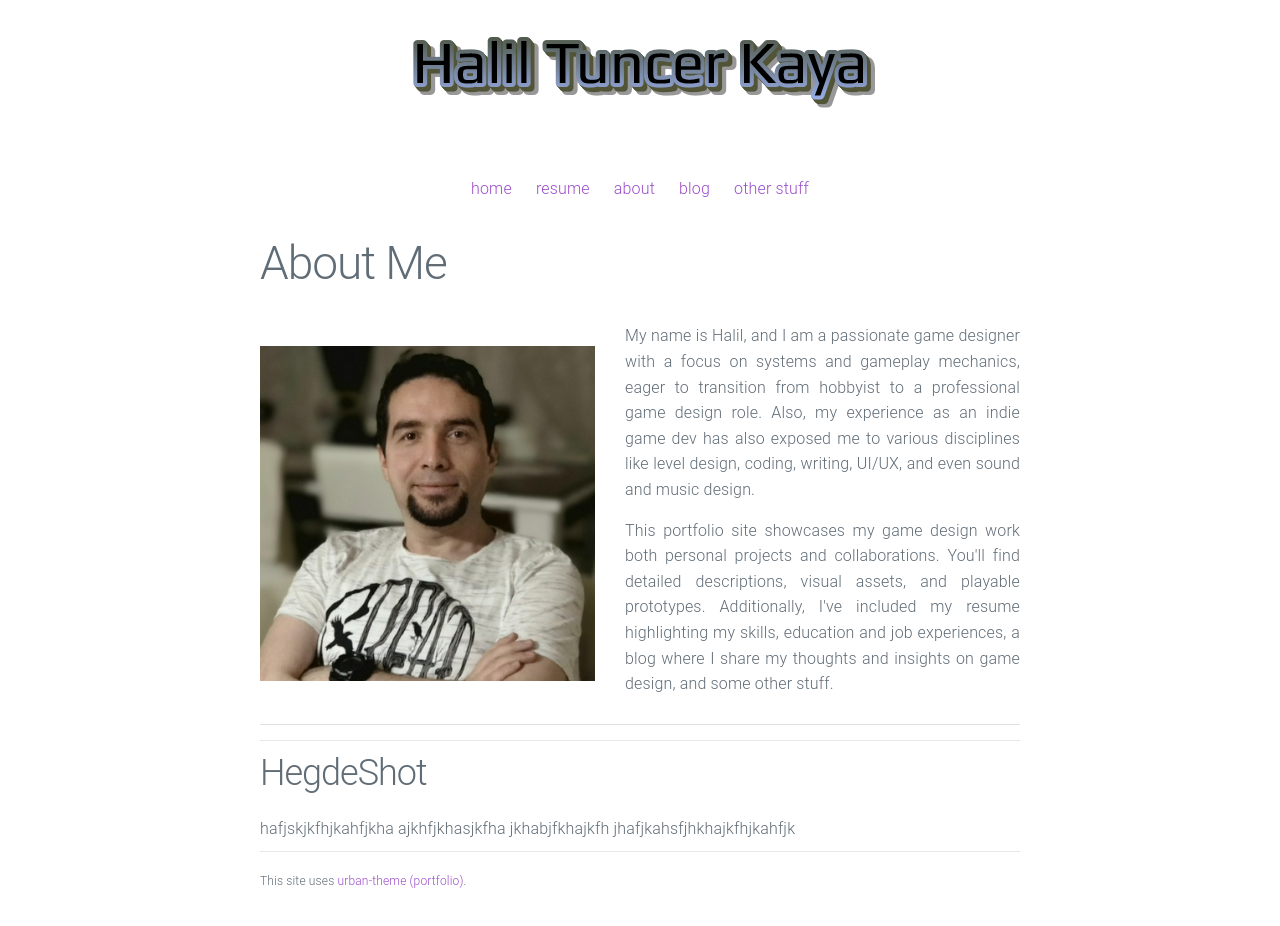
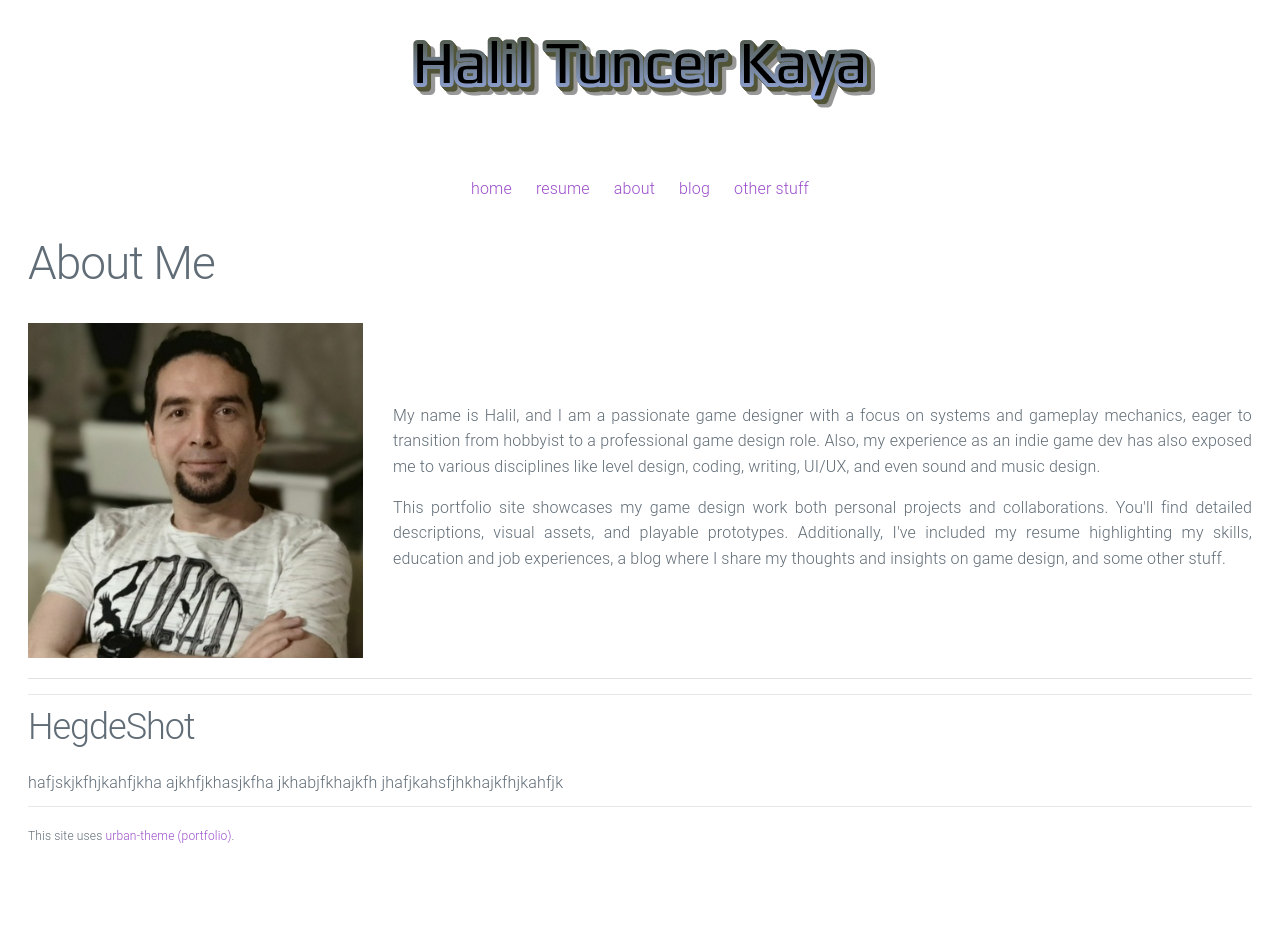
Before and after one commit to htramu/htk.github.io, a Jekyll site: the page built from about.md, in a window 1280 px wide. Built offline with Jekyll 4.4.1, drawn with Linux system fonts in a browser that asks for light colours; after the commit the page ends 900 px from its top, so only the background shows below that.

Commit message:
Update _layout.scss

```diff
--- a/_sass/_layout.scss
+++ b/_sass/_layout.scss
@@ -2,7 +2,8 @@
  * Site header
  */
  .wrapper .container {
-    max-width: 80rem;
+   // max-width: 80rem;
+	 max-width: none;
 }
 
 .site-header {
```
